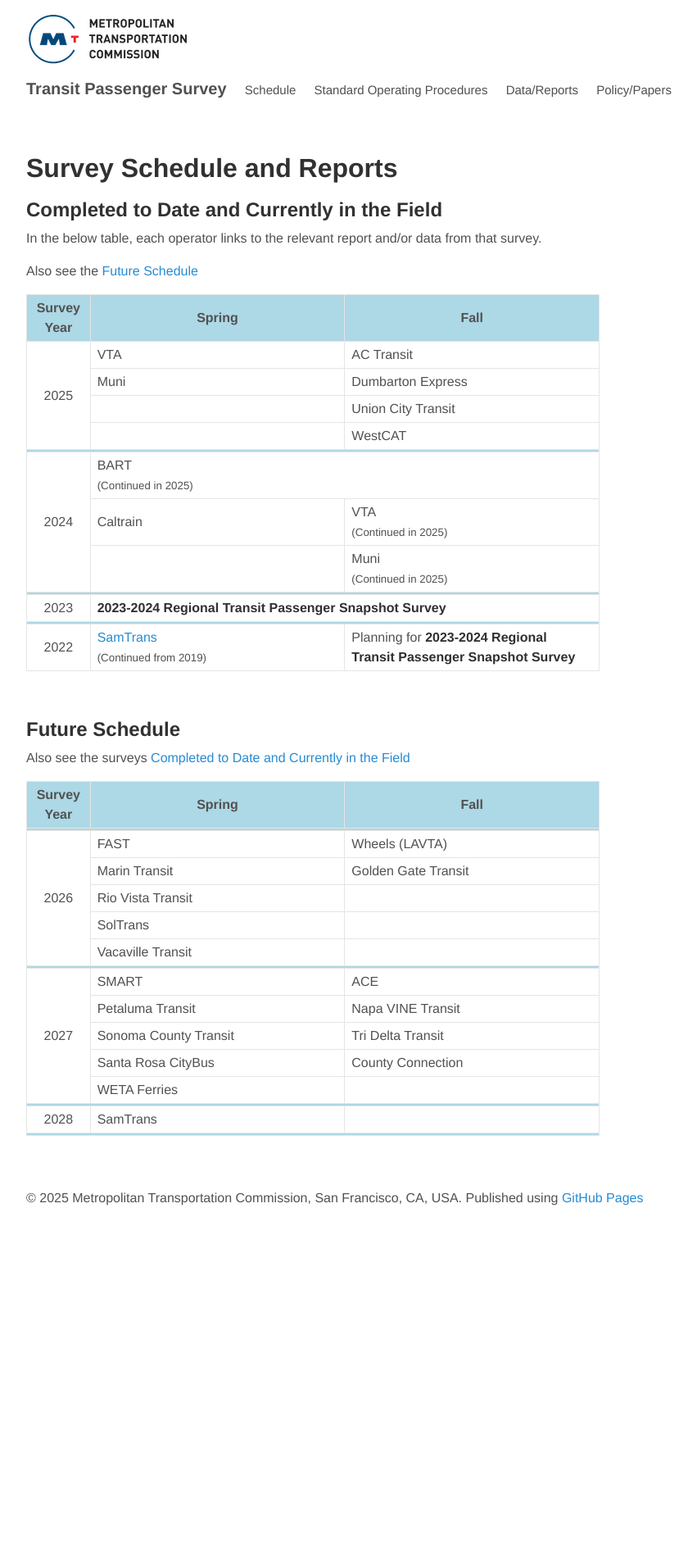
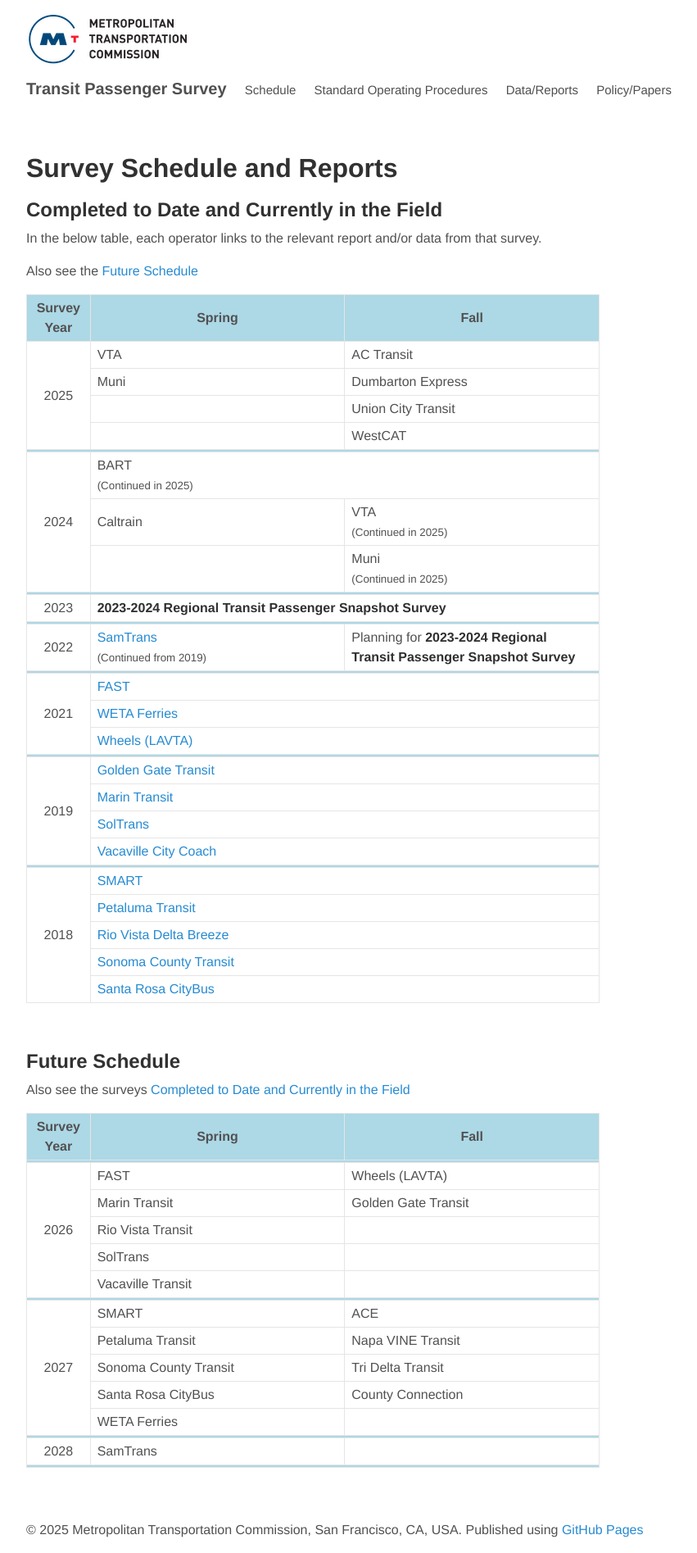
Before and after one commit to BayAreaMetro/transit-passenger-surveys, a Jekyll site: the page built from schedule.md, in a window 1280 px wide. Shown: the whole page at 82% size, without its empty margins (144-995 px from the left). Built offline with Jekyll 4.4.1, drawn with Linux system fonts in a browser that asks for light colours; nearby versions of some CDN libraries; library files that are not in the unit come from our copies; before the commit the page ends 1490 px from its top, so only the background shows below that.

Commit message:
Retained older years that were unintentionally omitted

```diff
--- a/schedule.md
+++ b/schedule.md
@@ -35,7 +35,7 @@
     <td></td>
     <td>WestCAT</td>
   </tr>
-  <tr><td colspan="3" style="height=0px; background-color:lightblue; padding:1px"></td></tr>
+  <tr><td colspan="3" style="height:0px; background-color:lightblue; padding:1px"></td></tr>
   <tr>
     <td rowspan="3" style="text-align:center; vertical-align:middle;">2024</td>
     <td colspan="2">BART<br /><small>(Continued in 2025)</small></td>
@@ -48,18 +48,59 @@
     <td></td>
     <td>Muni<br /><small>(Continued in 2025)</small></td>
   </tr>
-  <tr><td colspan="3" style="height=0px; background-color:lightblue; padding:1px"></td></tr>
+  <tr><td colspan="3" style="height:0px; background-color:lightblue; padding:1px"></td></tr>
   <tr>
     <td style="text-align:center; vertical-align:middle;">2023</td>
     <td colspan="2"><strong>2023-2024 Regional Transit Passenger Snapshot Survey</strong></td>
   </tr>
-  <tr><td colspan="3" style="height=0px; background-color:lightblue; padding:1px"></td></tr>
+  <tr><td colspan="3" style="height:0px; background-color:lightblue; padding:1px"></td></tr>
   <tr>
     <td style="text-align:center; vertical-align:middle;">2022</td>
     <td><a href="https://mtcdrive.box.com/v/transit-survey-samtrans-2022">SamTrans</a><br /><small>(Continued from 2019)</small></td>
     <td>Planning for <strong>2023-2024 Regional Transit Passenger Snapshot Survey</strong></td>
   </tr>
-  <!-- Remaining rows unchanged -->
+  <tr><td colspan="3" style="height:0px; background-color:lightblue; padding:1px"></td></tr>
+  <tr>
+    <td rowspan="3" style="text-align:center; vertical-align:middle;">2021</td>
+    <td colspan="2"><a href="https://mtcdrive.box.com/v/2021-Transit-Survey-Fairfield">FAST</a></td>
+  </tr>
+  <tr>
+    <td colspan="2"><a href="https://mtcdrive.box.com/v/2021-Transit-Survey-WETA">WETA Ferries</a></td>
+  </tr>
+  <tr>
+    <td colspan="2"><a href="https://mtcdrive.box.com/v/2021-Transit-Survey-Wheels">Wheels (LAVTA)</a></td>
+  </tr>
+  <tr><td colspan="3" style="height:0px; background-color:lightblue; padding:1px"></td></tr>
+  <tr>
+    <td rowspan="4" style="text-align:center; vertical-align:middle;">2019</td>
+    <td colspan="2"><a href="https://mtcdrive.box.com/v/2019-Transit-Survey-GGT">Golden Gate Transit</a></td>
+  </tr>
+  <tr>
+    <td colspan="2"><a href="https://mtcdrive.box.com/v/2019-Transit-Survey-MarinTransit">Marin Transit</a></td>
+  </tr>
+  <tr>
+    <td colspan="2"><a href="https://mtcdrive.box.com/v/2019-Transit-Survey-SolTrans">SolTrans</a></td>
+  </tr>
+  <tr>
+    <td colspan="2"><a href="https://mtcdrive.box.com/v/2019-Transit-Survey-Vacaville">Vacaville City Coach</a></td>
+  </tr>
+  <tr><td colspan="3" style="height:0px; background-color:lightblue; padding:1px"></td></tr>
+  <tr>
+    <td rowspan="5" style="text-align:center; vertical-align:middle;">2018</td>
+    <td colspan="2"><a href="https://mtcdrive.box.com/v/2018-Transit-Survey-SMART">SMART</a></td>
+  </tr>
+  <tr>
+    <td colspan="2"><a href="https://mtcdrive.box.com/v/2018-Transit-Survey-Petaluma">Petaluma Transit</a></td>
+  </tr>
+  <tr>
+    <td colspan="2"><a href="https://mtcdrive.box.com/v/2018-Transit-Survey-RioVista">Rio Vista Delta Breeze</a></td>
+  </tr>
+  <tr>
+    <td colspan="2"><a href="https://mtcdrive.box.com/v/2018-Transit-Survey-SCT">Sonoma County Transit</a></td>
+  </tr>
+  <tr>
+    <td colspan="2"><a href="https://mtcdrive.box.com/v/2018-Transit-Survey-SantaRosa">Santa Rosa CityBus</a></td>
+  </tr>
  </tbody>
 </table>
 
@@ -77,7 +118,7 @@
    <th style="width:40%">Fall</th>
  </tr></thead>
  <tbody>
-  <tr><td colspan="3" style="height=0px; background-color:lightblue; padding:1px"></td></tr>
+  <tr><td colspan="3" style="height:0px; background-color:lightblue; padding:1px"></td></tr>
   <tr>
     <td rowspan="5" style="text-align:center; vertical-align:middle;">2026</td>
     <td>FAST</td>
@@ -99,7 +140,7 @@
     <td>Vacaville Transit</td>
     <td></td>
   </tr>
-  <tr><td colspan="3" style="height=0px; background-color:lightblue; padding:1px"></td></tr>
+  <tr><td colspan="3" style="height:0px; background-color:lightblue; padding:1px"></td></tr>
   <tr>
     <td rowspan="5" style="text-align:center; vertical-align:middle;">2027</td>
     <td>SMART</td>
@@ -121,12 +162,12 @@
     <td>WETA Ferries</td>
     <td></td>
   </tr>
-  <tr><td colspan="3" style="height=0px; background-color:lightblue; padding:1px"></td></tr>
+  <tr><td colspan="3" style="height:0px; background-color:lightblue; padding:1px"></td></tr>
   <tr>
     <td rowspan="1" style="text-align:center; vertical-align:middle;">2028</td>
     <td>SamTrans</td>
     <td></td>
   </tr>
-  <tr><td colspan="3" style="height=0px; background-color:lightblue; padding:1px"></td></tr>
+  <tr><td colspan="3" style="height:0px; background-color:lightblue; padding:1px"></td></tr>
  </tbody>
 </table>
```
